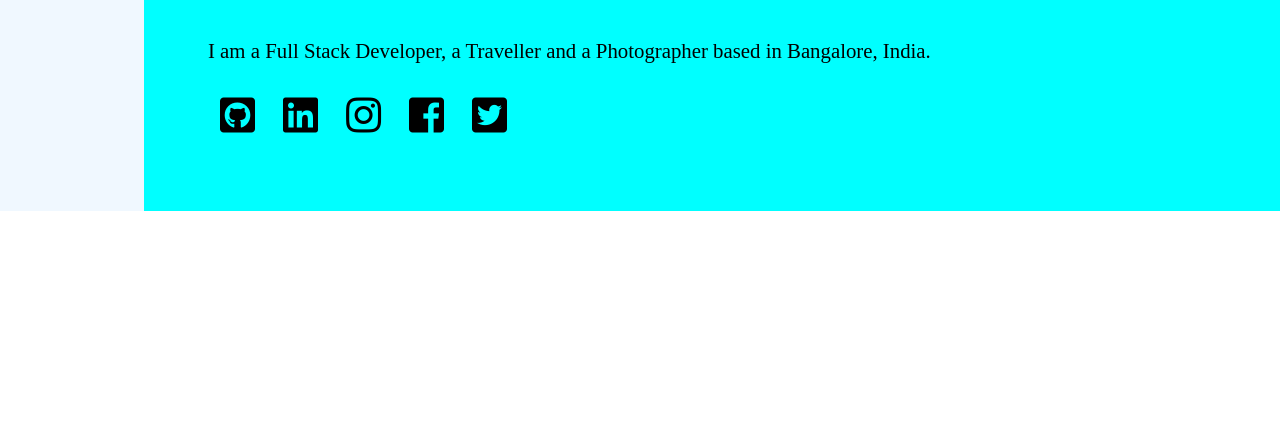
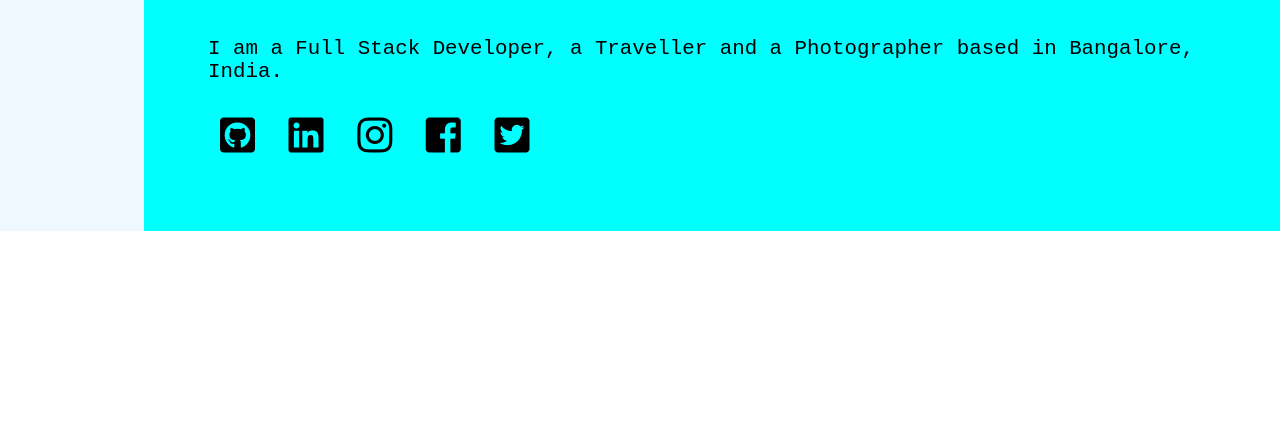
Before and after one commit to netooran/portfolio, a plain HTML site: page index.html in a window 1280 px wide. Shown: the part 366-800 px from the top of the page. Drawn offline with Linux system fonts and the light colour scheme.

Commit message:
Use Source Code Pro as custom font

```diff
--- a/index.css
+++ b/index.css
@@ -13,6 +13,7 @@
 body {
   margin: unset;
   height: 100%;
+  font-family: "Source Code Pro for Powerline", monospace;
 }
 
 main {
--- a/index.html
+++ b/index.html
@@ -4,6 +4,10 @@
     <meta charset="UTF-8" />
     <meta name="viewport" content="width=device-width, initial-scale=1.0" />
     <meta http-equiv="X-UA-Compatible" content="ie=edge" />
+    <link
+      href="https://fonts.googleapis.com/css?family=Source+Code+Pro&display=swap"
+      rel="stylesheet"
+    />
     <link
       rel="stylesheet"
       href="https://use.fontawesome.com/releases/v5.7.2/css/all.css"
```
